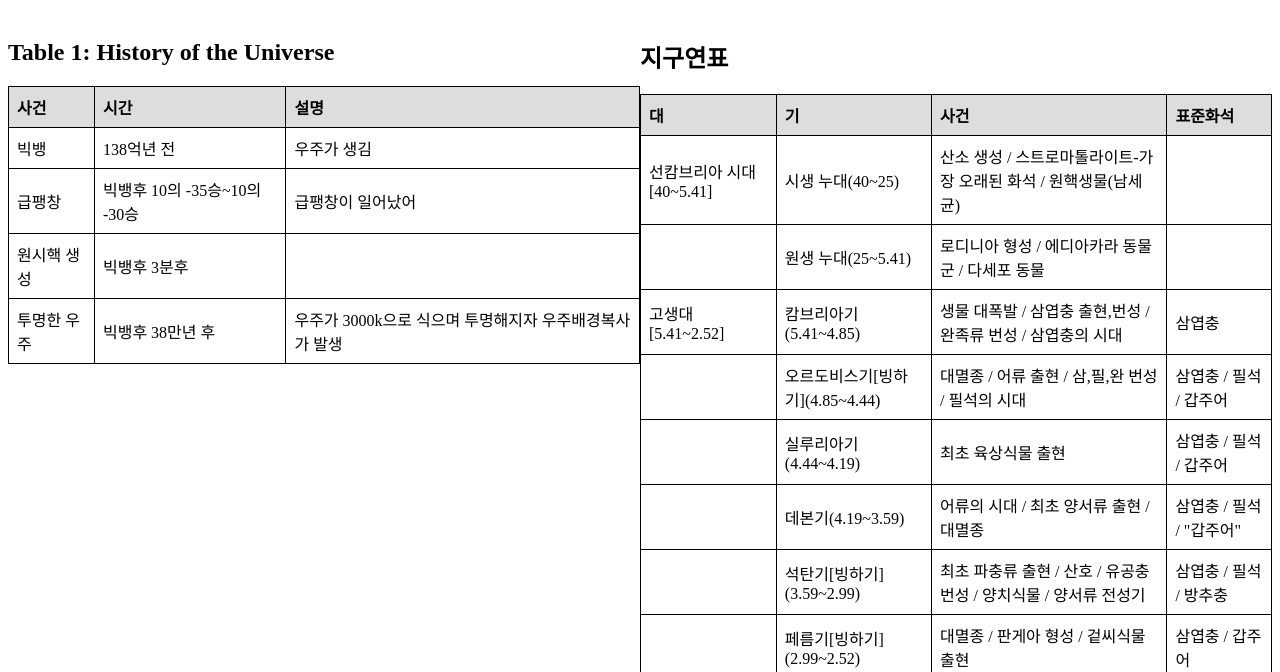
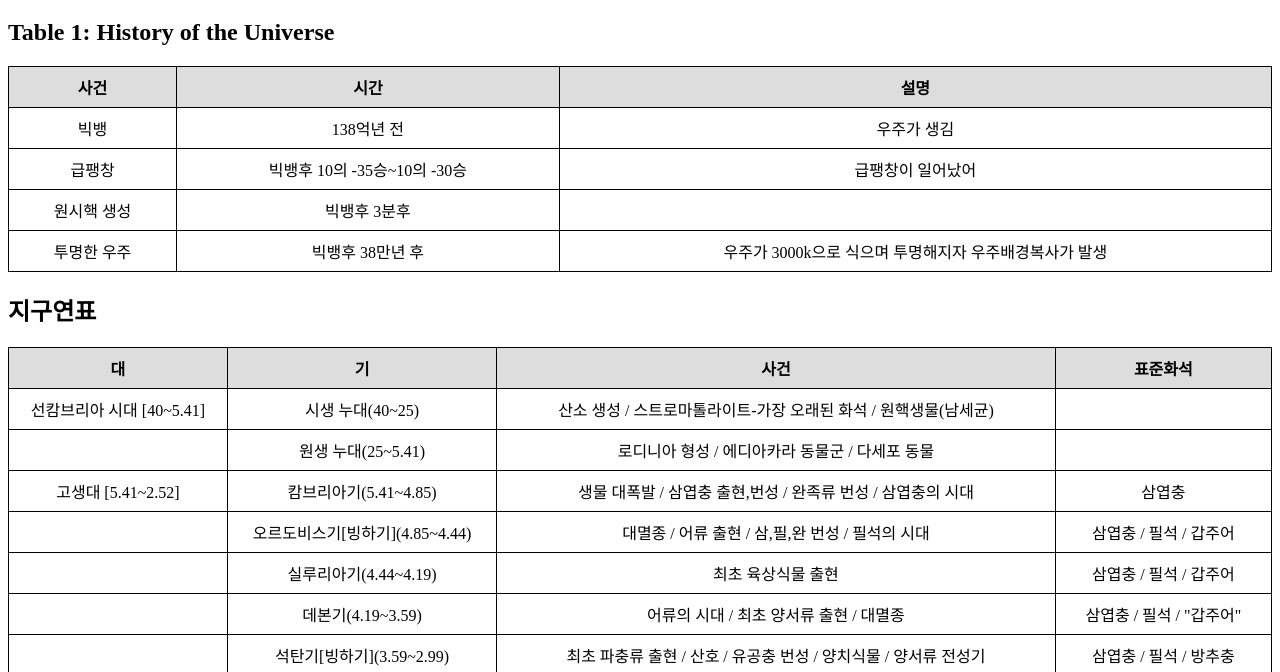
Before and after one commit to kimjunny/babylonian_method.github.io, a plain HTML site: page index.html in a window 1280 px wide. Shown: the part 70-742 px from the top of the page. Drawn offline with Linux system fonts and the light colour scheme.

Commit message:
Update index.html

```diff
--- a/index.html
+++ b/index.html
@@ -6,26 +6,16 @@
 		table {
 			border-collapse: collapse;
 			width: 100%;
+			text-align: center;
 		}
 
-		th,
-		td {
+		table td, table th {
+			border: 1px solid black;
 			padding: 8px;
-			text-align: left;
-			border: 1px solid black;
 		}
 
-		th {
+		table th {
 			background-color: #dddddd;
-			font-weight: bold;
-		}
-
-		.table-wrapper {
-			flex-basis: 50%;
-		}
-
-		.container {
-			display: flex;
 		}
 	</style>
 </head>
```
